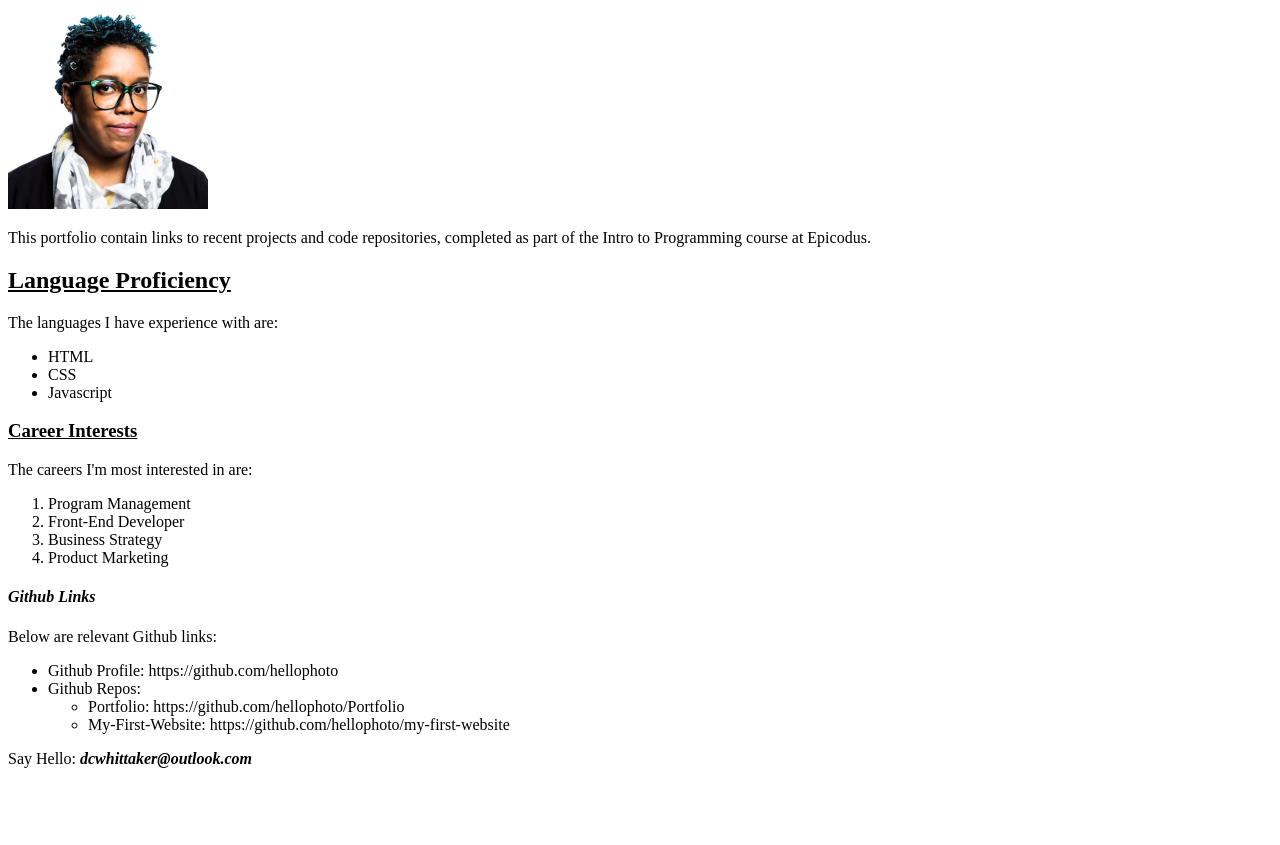
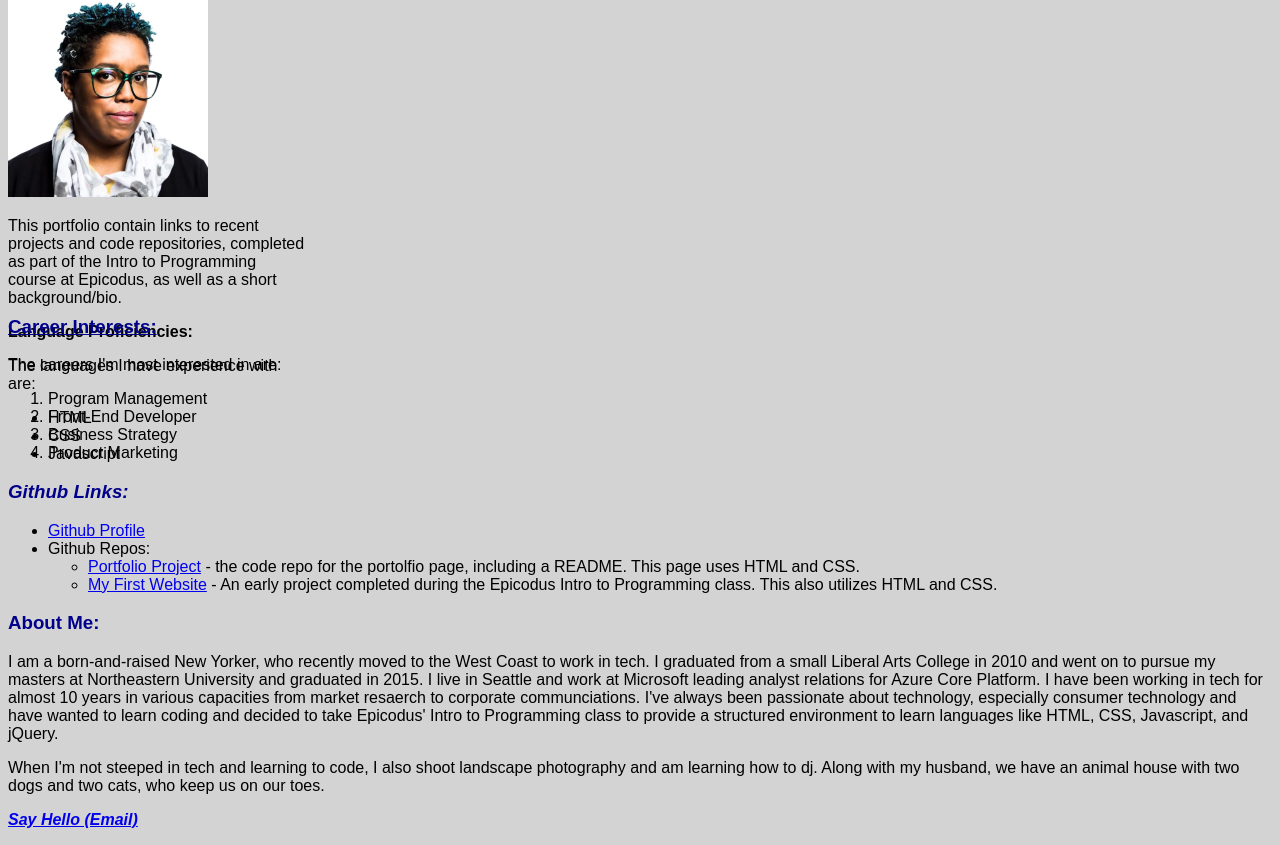
Before and after one commit to hellophoto/Portfolio, a plain HTML site: page index.html in a window 1280 px wide. Shown: the part 71-916 px from the top of the page. Before the commit the page ends 855 px from the top, so only its background shows below. Drawn offline with Linux system fonts and the light colour scheme.

Commit message:
fixes CSS tags, adds div classes, and about me

```diff
--- a/CSS/styles.css
+++ b/CSS/styles.css
@@ -7,14 +7,18 @@ h2 {
 h3 {
   color: darkblue;
 }
-p{
+h4 {
   color: darkblue;
 }
+p{
+  color: black;
+}
 body {
-  background-color: grey;
+  background-color: lightgrey;
   font-family: sans-serif;
-  text-align: center;
 }
-img {
+.sidebar {
   float: center;
+  width: 300px;
+  height: 300px;
 }
--- a/index.html
+++ b/index.html
@@ -1,23 +1,25 @@
 <!DOCTYPE html>
 <html lang="en-US">
   <head>
+    <link href="CSS/styles.css" rel="stylesheet" type="text/css" media="all">
     <title>
-      <link href="CSS/styles.css" rel="stylesheet" type="text/css" media="all">
      Dominique Whittaker - Portfolio
     </title>
   </head>
   <body>
-    <h1>Hello! Welcome to my Portfolio</h1>
+  <h2>Hello! Welcome to my Portfolio</h2>
+    <div class="sidebar">
     <img src ="Images/Dominique.jpeg" alt="Dominique Headshot" width="200" height="200" float="center"/>
-    <p>This portfolio contain links to recent projects and code repositories, completed as part of the Intro to Programming course at Epicodus.</p>
-    <h2><ins>Language Proficiency</ins></h2>
+      <p>This portfolio contain links to recent projects and code repositories, completed as part of the Intro to Programming course at Epicodus, as well as a short background/bio.</p>
+  <h2<ins><strong>Language Proficiencies:</strong></ins></h2>
     <p>The languages I have experience with are:</p>
       <ul>
         <li>HTML</li>
         <li>CSS</li>
         <li>Javascript</li>
       </ul>
-    <h3><ins>Career Interests</ins></h3>
+    </div>
+  <h3><ins>Career Interests:</ins></h3>
       <p>The careers I'm most interested in are:</p>
       <ol>
         <li>Program Management</li>
@@ -25,16 +27,18 @@
         <li>Business Strategy</li>
         <li>Product Marketing</li>
       </ol>
-    <h4><em>Github Links</em></h4>
-    <p>Below are relevant Github links:</p>
+    <h3><em>Github Links:</em></h3>
     <ul>
-      <li>Github Profile: https://github.com/hellophoto </li>
+      <li><a href="https://github.com/hellophoto">Github Profile</a> </li>
       <li>Github Repos:</li>
         <ul>
-          <li>Portfolio: https://github.com/hellophoto/Portfolio</li>
-          <li>My-First-Website: https://github.com/hellophoto/my-first-website </li>
+          <li><a href="https://github.com/hellophoto/Portfolio">Portfolio Project</a> - the code repo for the portolfio page, including a README. This page uses HTML and CSS.</li>
+          <li> <a href="https://github.com/hellophoto/my-first-website" >My First Website</a> - An early project completed during the Epicodus Intro to Programming class. This also utilizes HTML and CSS.</li>
         </ul>
     </ul>
-    <p>Say Hello: <strong><em>dcwhittaker@outlook.com</em></strong></p>
+    <h3><strong>About Me:</strong></h3>
+      <p>I am a born-and-raised New Yorker, who recently moved to the West Coast to work in tech. I graduated from a small Liberal Arts College in 2010 and went on to pursue my masters at Northeastern University and graduated in 2015. I live in Seattle and work at Microsoft leading analyst relations for Azure Core Platform. I have been working in tech for almost 10 years in various capacities from market resaerch to corporate communciations. I've always been passionate about technology, especially consumer technology and have wanted to learn coding and decided to take Epicodus' Intro to Programming class to provide a structured environment to learn languages like HTML, CSS, Javascript, and jQuery. </p>
+      <p>When I'm not steeped in tech and learning to code, I also shoot landscape photography and am learning how to dj. Along with my husband, we have an animal house with two dogs and two cats, who keep us on our toes.</p>
+    <p><strong><em><a href="mailto:dcwhittaker@outlook.com">Say Hello (Email)</a></em></strong></p>
     </body>
 </html>
```
Lines whose indentation alone changed are shown as unchanged.
